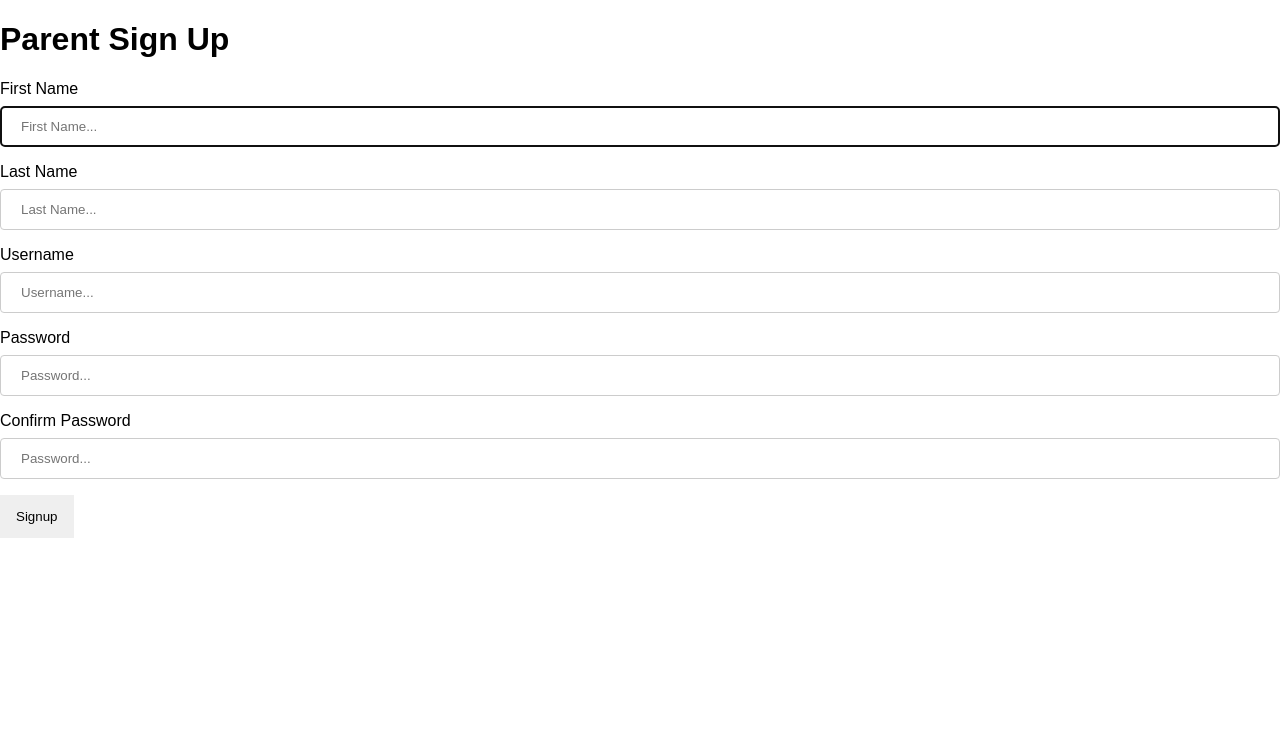
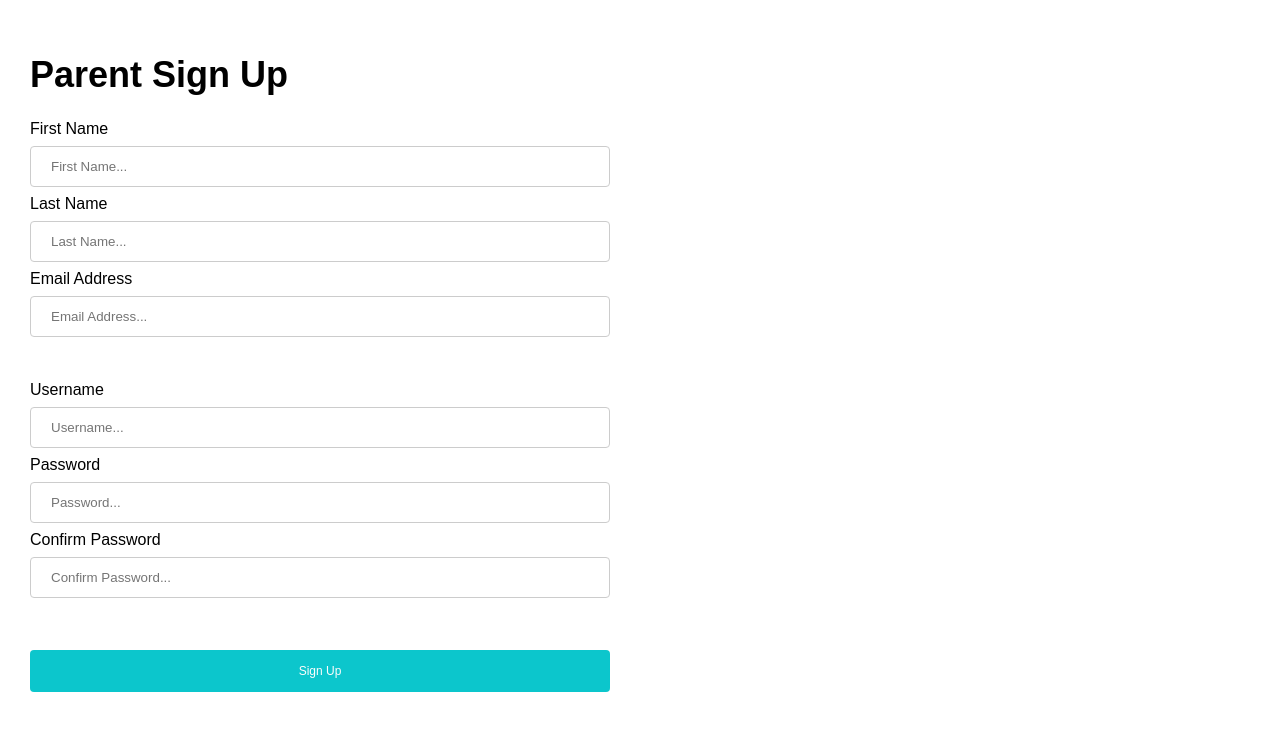
Before and after one commit to phelpstechdev/numberplayground, a PHP site: page /signup/parent.php in a window 1280 px wide. Shown: the part 48-800 px from the top of the page. Run offline with PHP 8.4, Linux system fonts and the light colour scheme.

Commit message:
Parent Sign Up

```diff
--- a/signup/parent.php
+++ b/signup/parent.php
@@ -1,11 +1,57 @@
-
 <?php
 session_start();
 include_once("../includes/connect.php");
+include_once("../includes/data.php");
+$data = new Data;
+
+if (isset($_POST['signup'])) {
+  $fname = $_POST['fname'];
+  $lname = $_POST['lname'];
+  $uname = $_POST['uname'];
+  $pwd = $_POST['pwd'];
+  $cpwd = $_POST['cpwd'];
+  $email = $_POST['email'];
+
+  $time = time();
+
+  $auth_key = md5(md5($uname));
+
+  $user_exists = $data->userExists($uname);
+
+  if (empty($fname) || empty($lname) || empty($uname) || empty($pwd) || empty($cpwd) || empty($email)) {
+    $error = "All Fields Must Be Filled";
+  } else if ($pwd != $cpwd) {
+    $error = "Passwords Must Match";
+  } else if ($user_exists) {
+    $error = "This Username Already Exists, Please Create A New Username";
+  } else {
+    $query = $pdo->prepare("INSERT INTO user (username, firstname, lastname, roleid, status, auth_key, password_hash, password_reset_token, created_at, updated_at) VALUES (?, ?, ?, ?, ?, ?, ?, ?, ?, ?)");
+    $query->bindValue(1, $uname);
+    $query->bindValue(2, $fname);
+    $query->bindValue(3, $lname);
+    $query->bindValue(4, 9);
+    $query->bindValue(5, 0);
+    $query->bindValue(6, $auth_key);
+    $query->bindValue(7, md5($pwd));
+    $query->bindValue(8, "not set yet");
+    $query->bindValue(9, $time);
+    $query->bindValue(10, $time);
+    $query->execute();
+
+    $lastID = $pdo->lastInsertId();
+
+    $query = $pdo->prepare("INSERT INTO email (user_id, email) VALUES (?, ?)");
+    $query->bindValue(1, $lastID);
+    $query->bindValue(2, $email);
+    $query->execute();
+
+  }
+}
+
 ?>
 <html>
 <head>
-  <title>Number Playground | parent Sign Up</title>
+  <title>Number Playground | Student Sign Up</title>
   <meta name="viewport" content="width=device-width, initial-scale=1.0">
   <link rel="stylesheet" href="../assets/main.css">
   <style>
@@ -19,46 +65,28 @@ include_once("../includes/connect.php");
     <a href="index.php">Sign Up</a>
     <a href="../login.php">Log In</a>
   </div>
-  <form>
-    <h1>Parent Sign Up</h1>
-        <div class="form-group field-signupform-firstname required">
-        <label class="control-label" for="signupform-firstname">First Name</label>
-        <input type="text" id="signupform-firstname" placeholder="First Name..."class="form-control"
-        name="ParentSignupForm[firstname]" autofocus aria-required="true">
-
-        <p class="help-block help-block-error"></p>
-        </div>
-        <div class="form-group field-signupform-lastname required">
-        <label class="control-label" for="signupform-lastname">Last Name</label>
-        <input type="text" id="signupform-lastname" placeholder="Last Name..." class="form-control"
-        name="ParentSignupForm[lastname]" aria-required="true">
-
-        <p class="help-block help-block-error"></p>
-        </div>
-        <div class="form-group field-signupform-username required">
-    <label class="control-label" for="signupform-username">Username</label>
-    <input type="text" id="signupform-username" placeholder="Username..." class="form-control"
-    name="ParentSignupForm[username]" aria-required="true">
-
-    <p class="help-block help-block-error"></p>
+  <div class="grid-2-1">
+    <div class="grid-column-1 grid-row-1">
+      <form action="parent.php" method="post" class="padding-30">
+        <h1 class="subheading">Parent Sign Up</h1>
+        <p class="text-red"><?php if (isset($error)) { echo $error; } ?></p>
+        <label for="fname">First Name</label>
+        <input type="text" name="fname" placeholder="First Name...">
+        <label for="lname">Last Name</label>
+        <input type="text" name="lname" placeholder="Last Name...">
+        <label for="email">Email Address</label>
+        <input type="text" name="email" placeholder="Email Address...">
+        <br><br>
+        <label for="uname">Username</label>
+        <input type="text" name="uname" placeholder="Username...">
+        <label for="pwd">Password</label>
+        <input type="password" name="pwd" placeholder="Password...">
+        <label for="cpwd">Confirm Password</label>
+        <input type="password" name="cpwd" placeholder="Confirm Password...">
+        <br><br>
+        <input type="submit" name="signup" value="Sign Up" class="btn bg-blue hover:bg-green text-light text-12">
+      </form>
     </div>
-                <div class="form-group field-signupform-password required">
-    <label class="control-label" for="signupform-password">Password</label>
-    <input type="password" id="signupform-password" placeholder="Password..." class="form-control"
-    name="ParentSignupForm[password]" aria-required="true">
-
-    <p class="help-block help-block-error"></p>
-    </div>
-                <div class="form-group field-signupform-password required">
-    <label class="control-label" for="signupform-password">Confirm Password</label>
-    <input type="password" id="signupform-password-Confirm" placeholder="Password..." class="form-control"
-    name="SignupForm[passwordConfirm]" aria-required="true">
-
-    <p class="help-block help-block-error"></p>
-    </div>
-
-                <div class="form-group">
-                    <button type="submit" class="btn btn-primary" name="signup-button">Signup</button>            </div>
-  </form>
+  </div>
 </body>
 </html>
```
